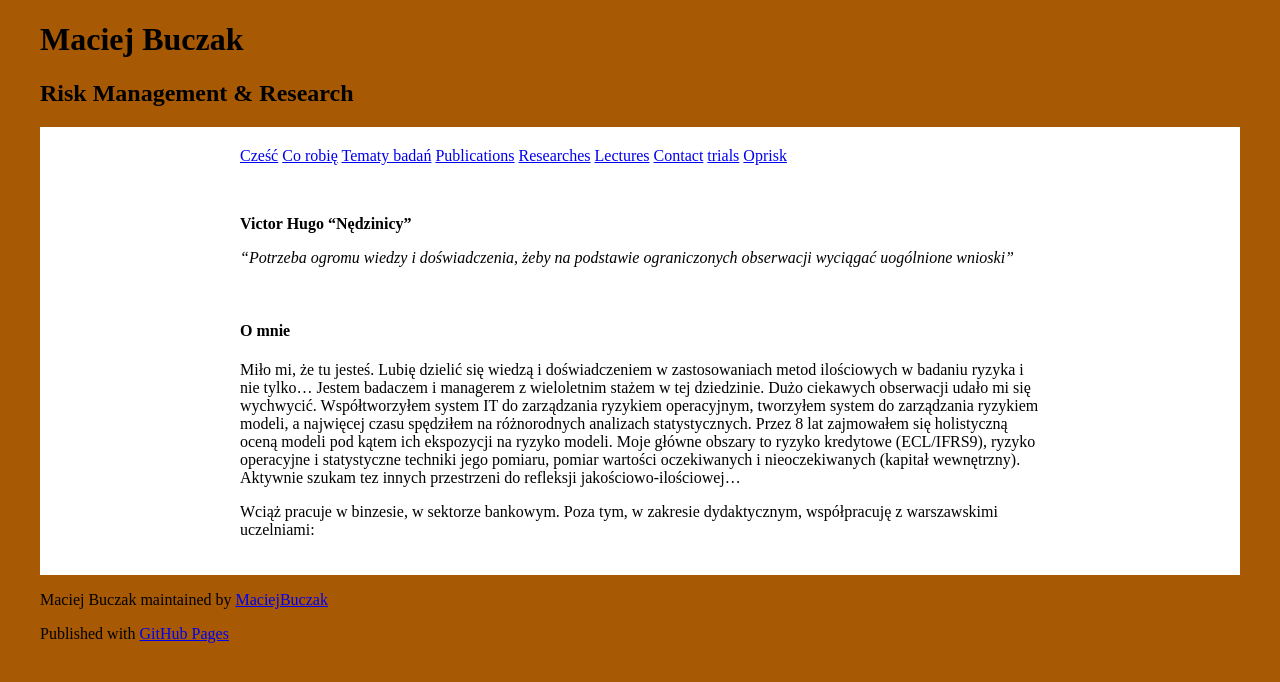
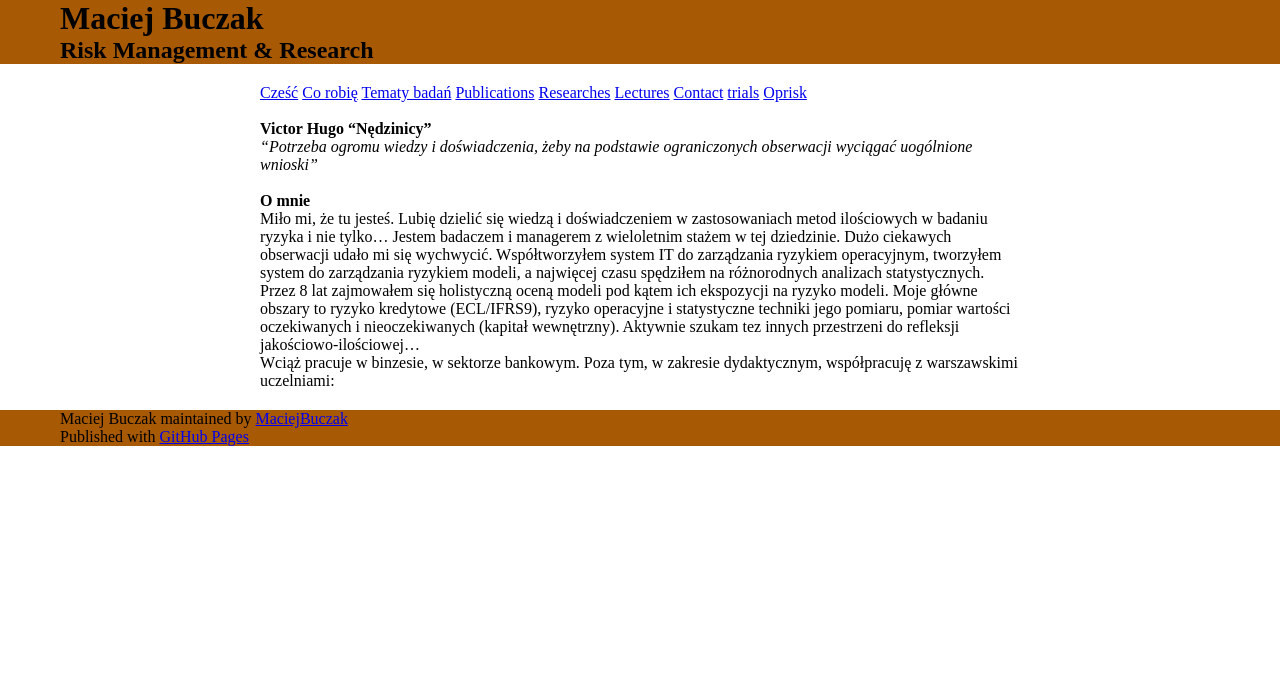
Before and after one commit to MaciejBuczak/risk-research, a Jekyll site: the page built from index.md, in a window 1280 px wide. Shown: the top 682 px of the page. Built offline with Jekyll 4.4.1, drawn with Linux system fonts in a browser that asks for light colours.

Commit message:
Update default.html

```diff
--- a/_layouts/default.html
+++ b/_layouts/default.html
@@ -8,31 +8,71 @@
 {% seo %}
   {% include head-custom.html %}
   <style>
-    body {
-      background: #a85903;
+    * {
+      margin: 0;
+      padding: 0;
+      box-sizing: border-box;
+    }
+
+    html, body {
+      background-color: white !important;
+      width: 100%;
+      max-width: 100%;
+      overflow-x: hidden;
     }
 
     .outer {
       width: 100%;
+      max-width: 100%;
+      padding: 0;
+      margin: 0;
+      background-color: transparent !important;
+    }
+
+    #header_wrap {
+      background-color: #a85903 !important;
+      width: 100%;
+      position: relative;
+      display: flex;
+      justify-content: center;
+    }
+
+    #header_wrap .inner {
+      width: 100%;
       max-width: 1200px;
-      margin: 0 auto;
-      padding: 0;
+      padding: 0 20px;
     }
 
     #main_content_wrap {
-      background-color: white;
+      background-color: white !important;
       width: 100%;
-      max-width: 1200px;
-      margin: 0 auto;
-      padding: 20px;
-      box-sizing: border-box;
+      display: flex;
+      justify-content: center;
+      padding: 20px 0;
     }
 
     #main_content {
       width: 100%;
       max-width: 800px;
-      margin: 0 auto;
-      padding: 0;
+      padding: 0 20px;
+    }
+
+    #footer_wrap {
+      background-color: #a85903 !important;
+      width: 100%;
+      display: flex;
+      justify-content: center;
+    }
+
+    #footer_wrap .inner {
+      width: 100%;
+      max-width: 1200px;
+      padding: 0 20px;
+    }
+
+    .square, .square1, .square2, .square-big {
+      position: absolute;
+      background-color: #d17a1b;
     }
   </style>
 </head>
```
